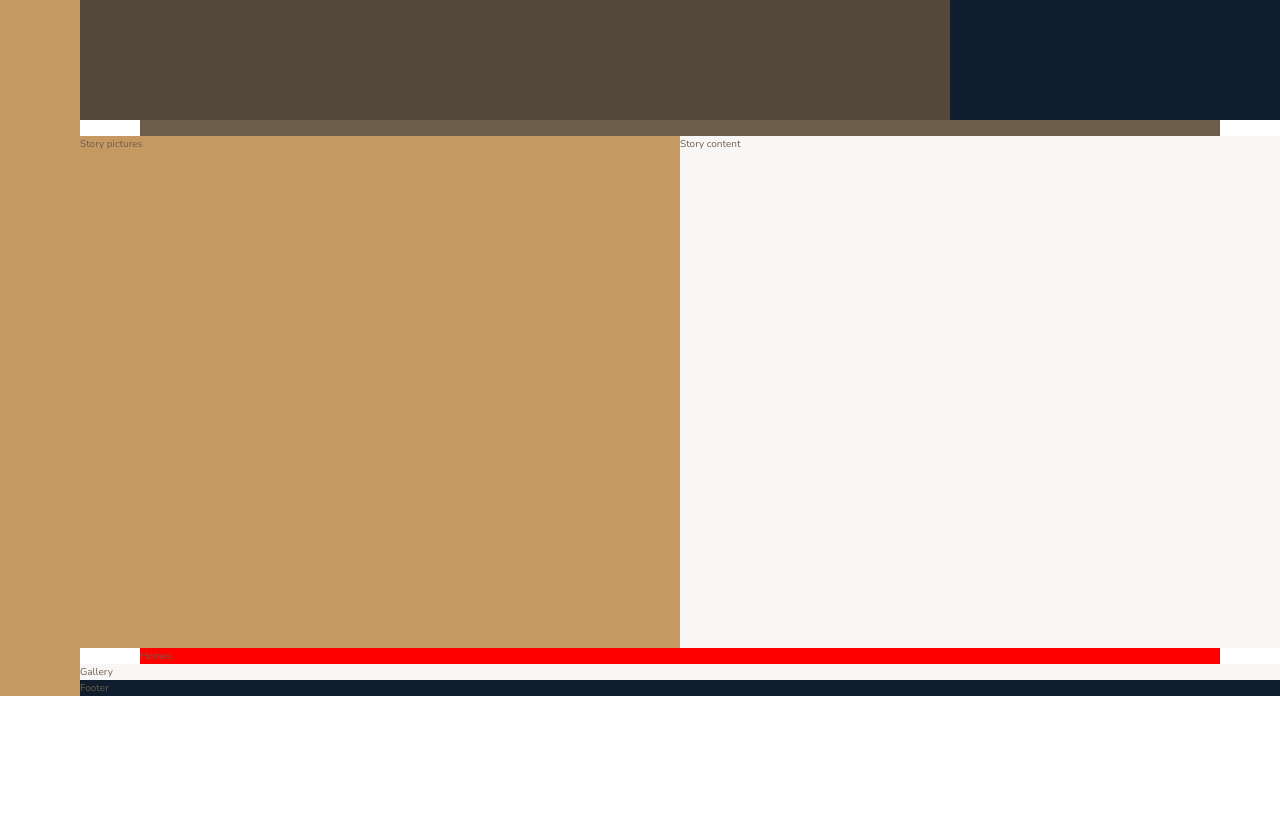
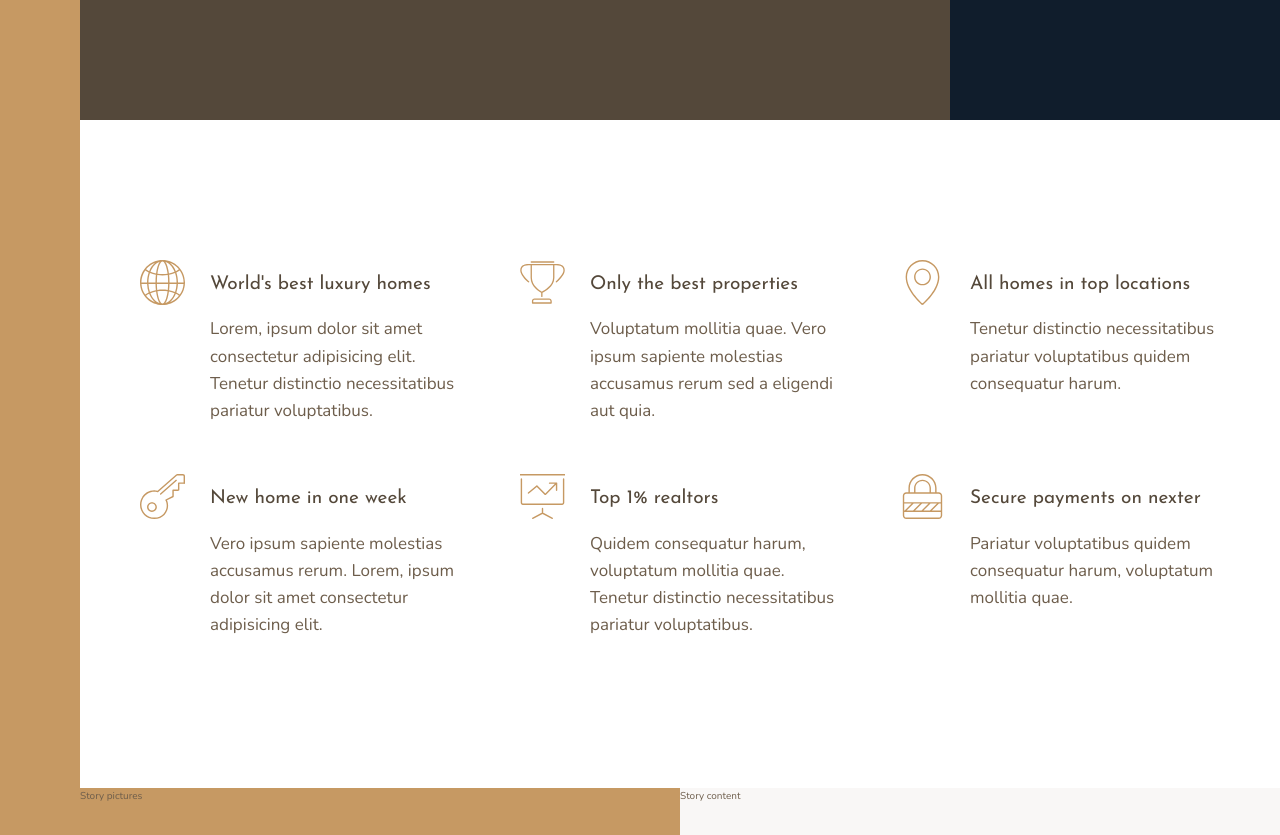
Before and after one commit to gvgesanto2/nexter, a website: page index.html in a window 1280 px wide. Shown: the part 520-1355 px from the top of the page. Before the commit the page ends 1216 px from the top, so only its background shows below. Drawn offline with nearby package versions, Linux system fonts and the light colour scheme.

Commit message:
creating the features section

```diff
--- a/index.html
+++ b/index.html
@@ -28,8 +28,79 @@
         Top 3 realtors
       </div>
 
-      <section class="features">
-        Features
+      <section class="section-features features">
+        <div class="feature">
+          <svg class="feature__icon">
+            <use xlink:href="img/sprite.svg#icon-global"></use>
+          </svg>
+          <h4 class="heading-4 heading-4--dark">
+            World's best luxury homes
+          </h4>
+          <p class="feature__text">
+            Lorem, ipsum dolor sit amet consectetur adipisicing elit. Tenetur
+            distinctio necessitatibus pariatur voluptatibus.
+          </p>
+        </div>
+        <div class="feature">
+          <svg class="feature__icon">
+            <use xlink:href="img/sprite.svg#icon-trophy"></use>
+          </svg>
+          <h4 class="heading-4 heading-4--dark">
+            Only the best properties
+          </h4>
+          <p class="feature__text">
+            Voluptatum mollitia quae. Vero ipsum sapiente molestias accusamus
+            rerum sed a eligendi aut quia.
+          </p>
+        </div>
+        <div class="feature">
+          <svg class="feature__icon">
+            <use xlink:href="img/sprite.svg#icon-map-pin"></use>
+          </svg>
+          <h4 class="heading-4 heading-4--dark">
+            All homes in top locations
+          </h4>
+          <p class="feature__text">
+            Tenetur distinctio necessitatibus pariatur voluptatibus quidem
+            consequatur harum.
+          </p>
+        </div>
+        <div class="feature">
+          <svg class="feature__icon">
+            <use xlink:href="img/sprite.svg#icon-key"></use>
+          </svg>
+          <h4 class="heading-4 heading-4--dark">
+            New home in one week
+          </h4>
+          <p class="feature__text">
+            Vero ipsum sapiente molestias accusamus rerum. Lorem, ipsum dolor
+            sit amet consectetur adipisicing elit.
+          </p>
+        </div>
+        <div class="feature">
+          <svg class="feature__icon">
+            <use xlink:href="img/sprite.svg#icon-presentation"></use>
+          </svg>
+          <h4 class="heading-4 heading-4--dark">
+            Top 1% realtors
+          </h4>
+          <p class="feature__text">
+            Quidem consequatur harum, voluptatum mollitia quae. Tenetur
+            distinctio necessitatibus pariatur voluptatibus.
+          </p>
+        </div>
+        <div class="feature">
+          <svg class="feature__icon">
+            <use xlink:href="img/sprite.svg#icon-lock"></use>
+          </svg>
+          <h4 class="heading-4 heading-4--dark">
+            Secure payments on nexter
+          </h4>
+          <p class="feature__text">
+            Pariatur voluptatibus quidem consequatur harum, voluptatum mollitia
+            quae.
+          </p>
+        </div>
       </section>
 
       <div class="story__pictures">
--- a/scss/base/_typography.scss
+++ b/scss/base/_typography.scss
@@ -4,3 +4,21 @@ body {
   line-height: 1.6;
   color: $dark-grey-color-2;
 }
+
+// Headings
+%heading {
+  font-family: $font-display;
+  font-weight: 400;
+}
+
+.heading-4 {
+  @extend %heading;
+  font-size: 1.9rem;
+
+  &--light {
+    color: $light-grey-color-1;
+  }
+  &--dark {
+    color: $dark-grey-color-1;
+  }
+}
--- /dev/null
+++ b/scss/components/_feature.scss
@@ -0,0 +1,27 @@
+.feature {
+  float: left;
+  width: 33.3333%;
+  margin-bottom: 6rem;
+
+  @supports (display: grid) {
+    width: auto;
+    margin-bottom: 0;
+  }
+
+  display: grid;
+  grid-template-columns: min-content 1fr;
+  grid-row-gap: 1.5rem;
+  grid-column-gap: 2.5rem;
+
+  &__icon {
+    width: 4.5rem;
+    height: 4.5rem;
+    grid-row: 1 / span 2;
+    fill: $primary-color;
+    transform: translateY(-1rem);
+  }
+
+  &__text {
+    font-size: 1.7rem;
+  }
+}
--- a/scss/layout/_features.scss
+++ b/scss/layout/_features.scss
@@ -1,5 +1,10 @@
 .features {
   grid-column: center-start / center-end;
 
-  background: $dark-grey-color-2;
+  @supports (display: grid) {
+    display: grid;
+    grid-template-columns: repeat(auto-fit, minmax(25rem, 1fr));
+    grid-gap: 6rem;
+    align-items: start;
+  }
 }
--- a/scss/main.scss
+++ b/scss/main.scss
@@ -6,6 +6,8 @@
 @import 'base/base';
 @import 'base/typography';
 @import 'base/utilities';
+
+@import 'components/feature';
 
 @import 'layout/container';
 @import 'layout/features';
@@ -16,3 +18,5 @@
 @import 'layout/realtors';
 @import 'layout/sidebar';
 @import 'layout/story';
+
+@import 'pages/home';
--- /dev/null
+++ b/scss/pages/_home.scss
@@ -0,0 +1,3 @@
+.section-features {
+  margin: 15rem 0;
+}
```
Also changed, not shown: css/style.css.
